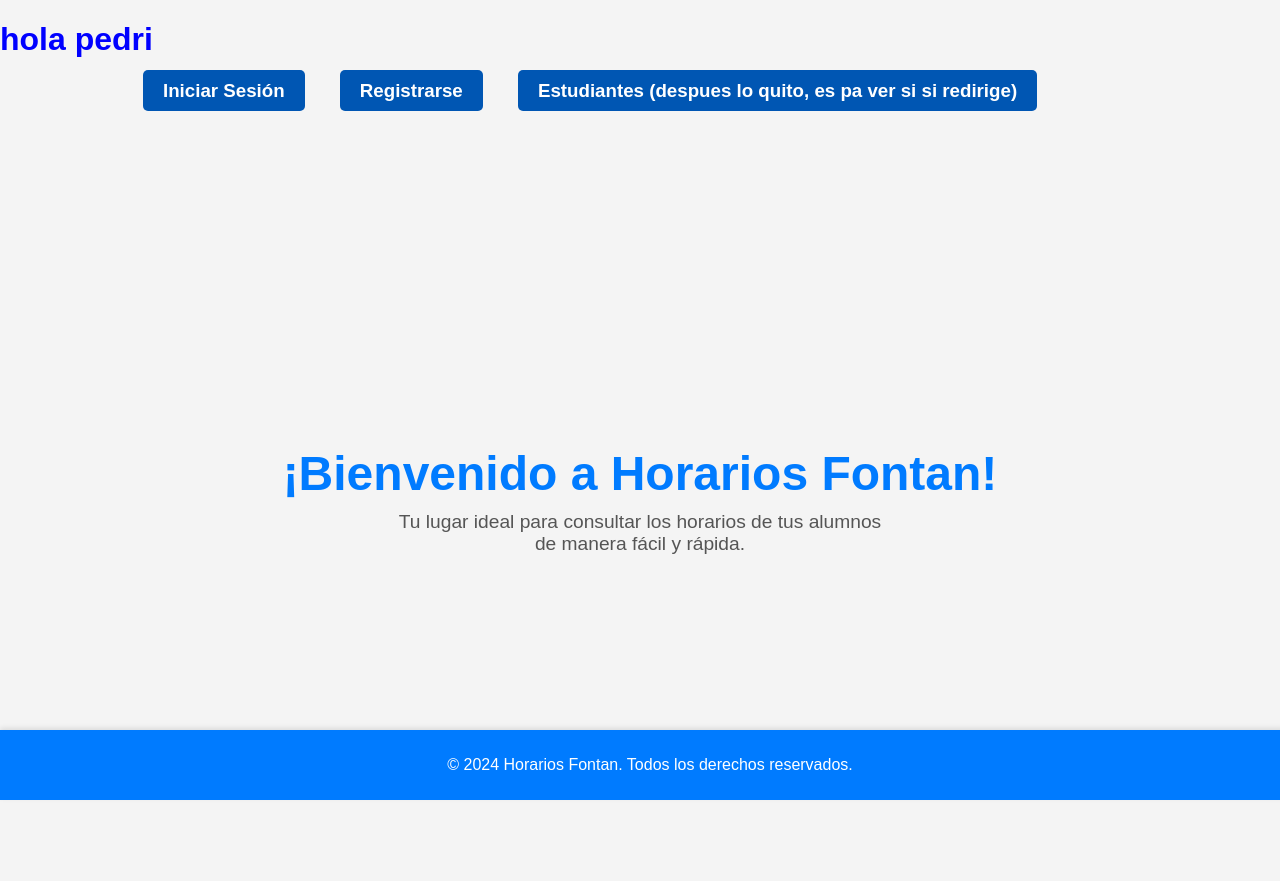
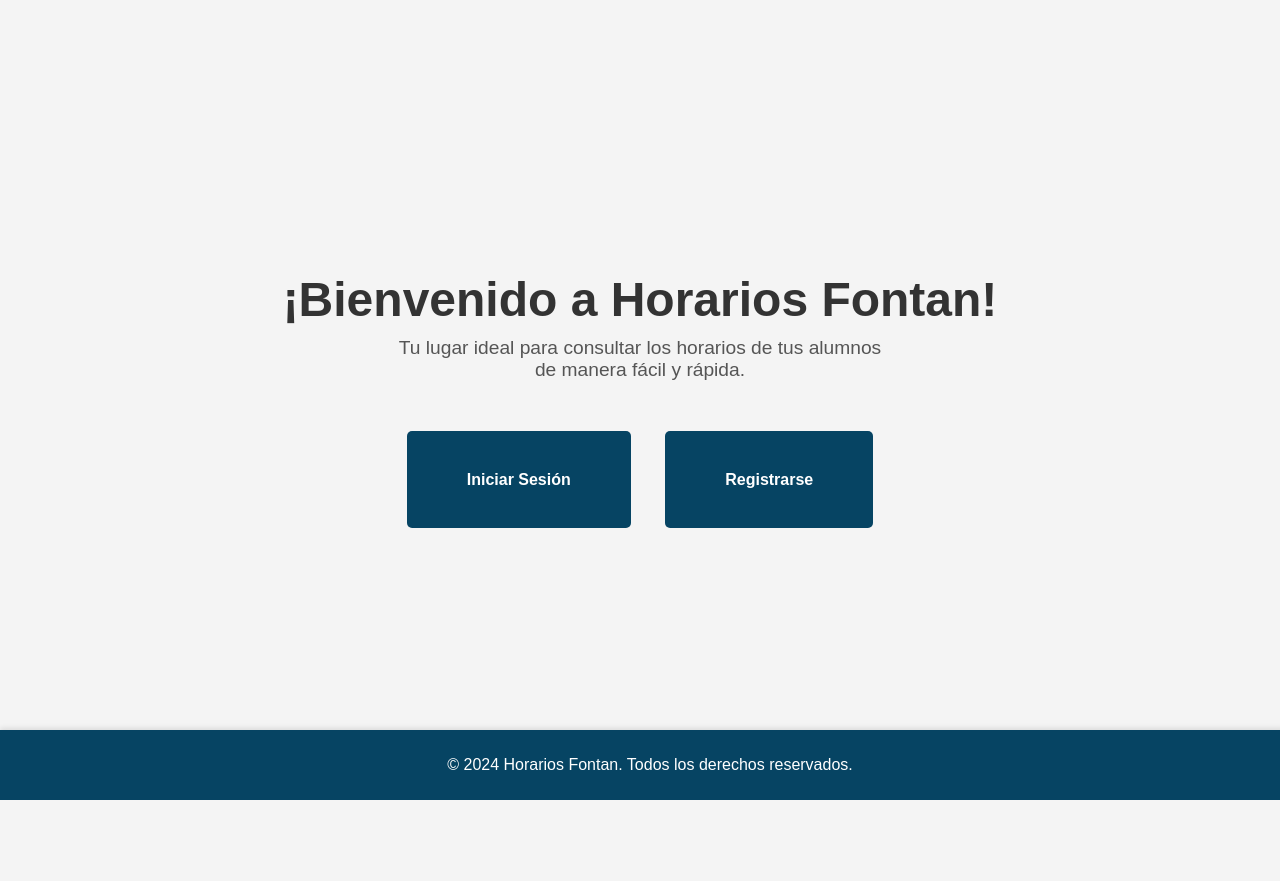
Before and after one commit to joseduquep/HorariosFontan, a Django app: page / in a window 1280 px wide. After the commit the page ends 800 px from the top, so only its background shows below. Run offline with Django 4.2, Linux system fonts and the light colour scheme.

Commit message:
ya funciona el registro de usuarios

```diff
--- a/horarioFontanProyecto/static/css/styling_index.css
+++ b/horarioFontanProyecto/static/css/styling_index.css
@@ -1,6 +1,4 @@
-h1{
-    color: blue
-}
+
 html, body {
     margin: 0;
     padding: 0;
@@ -11,7 +9,7 @@ html, body {
 
 /* Estilo para el header */
 header {
-    background-color: #007bff; /* Color azul principal */
+    background-color: #064463; /* Color azul principal */
     padding: 15px 0;
     position: fixed;
     width: 100%;
@@ -28,19 +26,19 @@ header {
     align-items: center;
 }
 
-nav a {
+.btn-index {
     color: #fff;
     text-decoration: none;
     margin: 0 15px;
     font-weight: bold;
-    padding: 10px 20px;
+    padding: 40px 60px;
     border-radius: 5px;
-    background-color: #0056b3; /* Color del botón */
+    background-color: #064463; /* Color del botón */
     transition: background-color 0.3s;
 }
 
 nav a:hover {
-    background-color: #004080; /* Color del botón en hover */
+    background-color: 064463; /* Color del botón en hover */
 }
 
 /* Estilo para el mensaje de bienvenida */
@@ -56,7 +54,7 @@ main {
 
 .welcome-message h1 {
     font-size: 3rem;
-    color: #007bff; /* Color del texto de bienvenida */
+    color: 064463; /* Color del texto de bienvenida */
     margin: 0;
 }
 
@@ -68,7 +66,7 @@ main {
 
 /* Estilo para el footer */
 footer {
-    background-color: #007bff; /* Color azul principal */
+    background-color: #064463; /* Color azul principal */
     color: #fff;
     text-align: center;
     padding: 10px;
--- a/horarioFontanProyecto/templates/index.html
+++ b/horarioFontanProyecto/templates/index.html
@@ -9,21 +9,13 @@
     <title>Inicio Fontan</title>
 </head>
 <body>
-
-    <h1>hola pedri</h1>
-    <h3>
-        <div class="container">
-            <nav>
-                <a href="#login" class="btn">Iniciar Sesión</a>
-                <a href="#register" class="btn">Registrarse</a>
-                <a href="/estudiantes/" class="btn">Estudiantes (despues lo quito, es pa ver si si redirige)</a>
-            </nav>
-        </div>
-    </h4>
     <main>
         <div class="welcome-message">
             <h1>¡Bienvenido a Horarios Fontan!</h1>
             <p>Tu lugar ideal para consultar los horarios de tus alumnos <br> de manera fácil y rápida.</p>
+            <br><br><br><br><br>
+            <a href="/usuarios/" class="btn-index">Iniciar Sesión</a>
+            <a href="/usuarios/registro/" class="btn-index">Registrarse</a>
         </div>
     </main>
     <footer>
```
Also changed, not shown: horarioFontanProyecto/templates/navbar.html (+8 -0 lines), horarioFontanProyecto/usuarios/forms.py (+14 -2 lines), horarioFontanProyecto/usuarios/templates/usuarios/inicio.html (+7 -9 lines), horarioFontanProyecto/usuarios/views.py (+20 -27 lines), horarioFontanProyecto/db.sqlite3.
